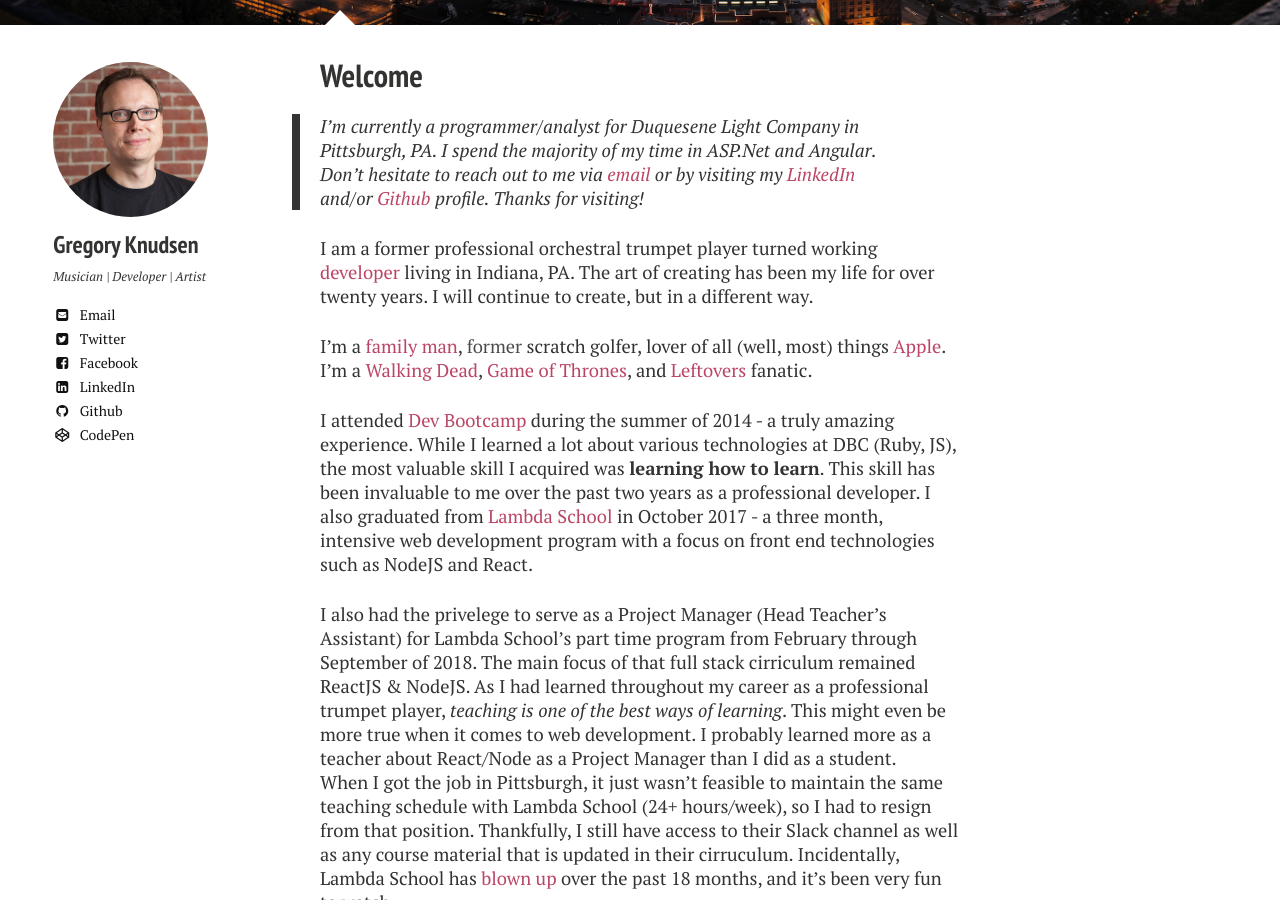
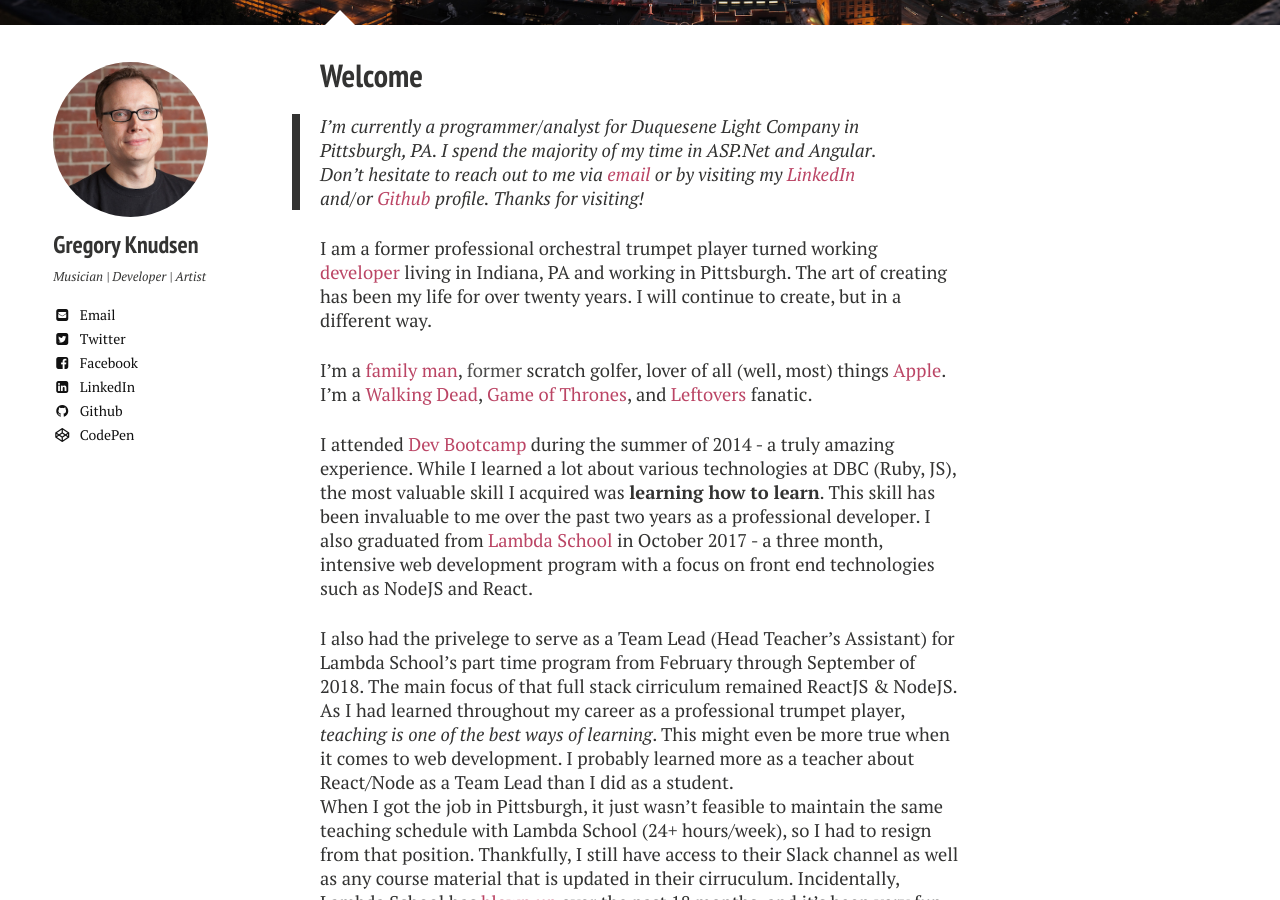
Before and after one commit to gregknudsen/gregknudsen.github.io, a Jekyll site: the page built from index.md, in a window 1280 px wide and 900 px high, scrolled down 337 px. Built offline with Jekyll 4.4.1, drawn with Linux system fonts in a browser that asks for light colours; nearby versions of some CDN libraries.

Commit message:
add Pittsburgh as work location

```diff
--- a/index.md
+++ b/index.md
@@ -10,14 +10,14 @@
 
 > > I'm currently a programmer/analyst for Duquesene Light Company in Pittsburgh, PA. I spend the majority of my time in ASP.Net and Angular. Don't hesitate to reach out to me via [email](mailto:dev.artist15@gmail.com) or by visiting my [LinkedIn](https://www.linkedin.com/pub/gregory-knudsen/41/b33/64){:target="_blank"} and/or [Github](https://github.com/gregknudsen){:target="_blank"} profile. Thanks for visiting!
 
-I am a former professional orchestral trumpet player turned working [developer](http://www.github.com/gregknudsen){:target="_blank"} living in Indiana, PA. The art of creating has been my life for over twenty years. I will continue to create, but in a different way.
+I am a former professional orchestral trumpet player turned working [developer](http://www.github.com/gregknudsen){:target="_blank"} living in Indiana, PA and working in Pittsburgh. The art of creating has been my life for over twenty years. I will continue to create, but in a different way.
 
 I'm a [family man](http://imgur.com/BAKjeyD){:target="_blank"}, <span id="former">former</span> scratch golfer, lover of all (well, most) things [Apple](http://www.apple.com){:target="_blank"}. I'm a [Walking Dead](http://www.amc.com/shows/the-walking-dead){:target="_blank"}, [Game of Thrones](http://www.hbo.com/game-of-thrones){:target="_blank"}, and [Leftovers](http://www.hbo.com/the-leftovers){:target="_blank"} fanatic.
 
 I attended [Dev Bootcamp](http://devbootcamp.com/locations/new-york/){:target="_blank"} during the summer of 2014 - a truly amazing experience. While I learned a lot about various technologies at DBC (Ruby, JS), the most valuable skill I acquired was **learning how to learn**. This skill has been invaluable to me over the past two years as a professional developer.
 I also graduated from [Lambda School](https://www.lambdaschool.com) in October 2017 - a three month, intensive web development program with a focus on front end technologies such as NodeJS and React.
 
-I also had the privelege to serve as a Project Manager (Head Teacher's Assistant) for Lambda School's part time program from February through September of 2018. The main focus of that full stack cirriculum remained ReactJS &amp; NodeJS. As I had learned throughout my career as a professional trumpet player, *teaching is one of the best ways of learning*. This might even be more true when it comes to web development. I probably learned more as a teacher about React/Node as a Project Manager than I did as a student.\
+I also had the privelege to serve as a Team Lead (Head Teacher's Assistant) for Lambda School's part time program from February through September of 2018. The main focus of that full stack cirriculum remained ReactJS &amp; NodeJS. As I had learned throughout my career as a professional trumpet player, *teaching is one of the best ways of learning*. This might even be more true when it comes to web development. I probably learned more as a teacher about React/Node as a Team Lead than I did as a student.\
 When I got the job in Pittsburgh, it just wasn't feasible to maintain the same teaching schedule with Lambda School (24+ hours/week), so I had to resign from that position. Thankfully, I still have access to their Slack channel as well as any course material that is updated in their cirruculum. Incidentally, Lambda School has [blown up](https://www.forbes.com/sites/susanadams/2019/01/08/how-lambda-school-raised-30m-to-expand-its-income-sharing-tuition-plan-for-online-coding-students/#5541ce362c68){:target="_blank} over the past 18 months, and it's been very fun to watch.
 
 In another fortunate turn of events, I've had the opportunity to serve as a mentor for [Trilogy Education](https://www.trilogyed.com/){:target="_blank}'s online course. I meet with students once/week to go over what they've been working and any issues they might bring to the session. This has been incredibly satisfying, as I not only get to help people who were in my shoes about five years ago, but I've also been re-acquainted with Ruby and the Rails framework. I had not written a single line of Ruby since 2014, so there was definitely a little trepidation on my part to think I could teach it, but it was *almost* like riding a bike again with maybe a few more potholes. I've had as many as twelve students/week, and I'm really enjoying it.
```
